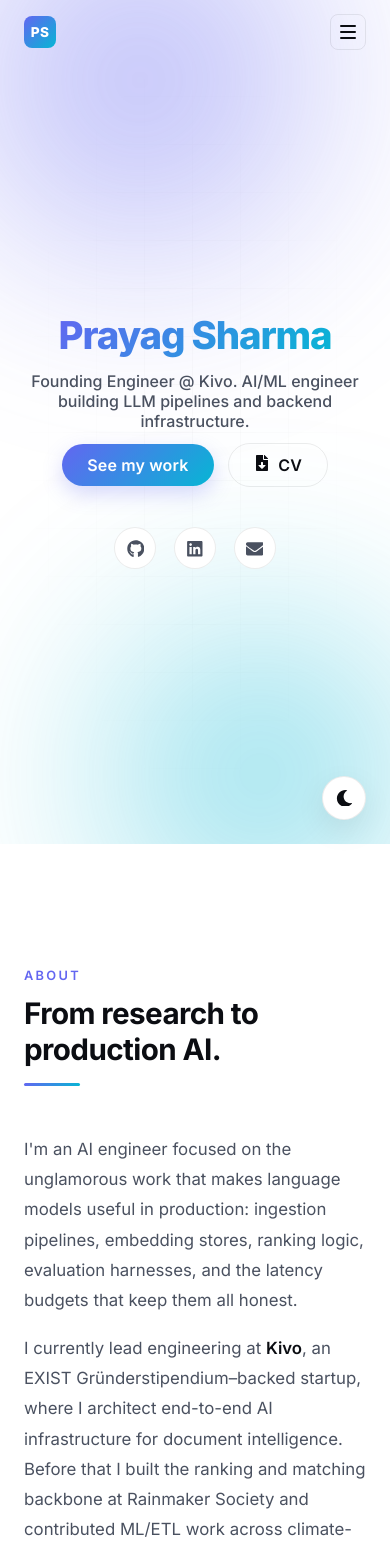
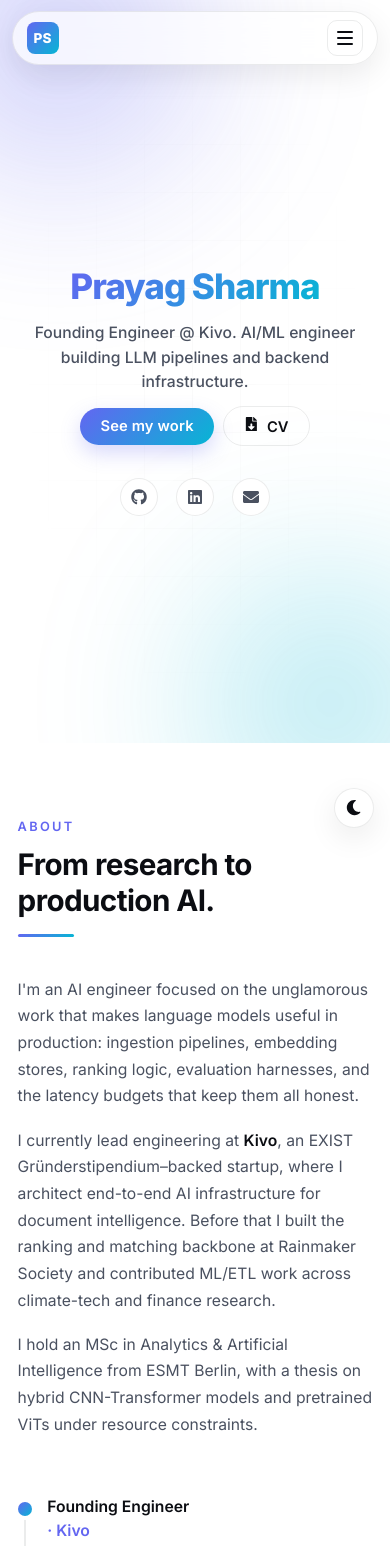
Before and after one commit to prayag2301/websitePS, a React (Create React App) app: page / in a window 390 px wide. Shown: the top 1546 px of the page. Built offline with nearby package versions, Linux system fonts and the light colour scheme.

Commit message:
feat: floating pill navbar on scroll + mobile layout polish
Navbar morphs into a centered glass pill once the homepage scrolls past
the hero, then smoothly reverts at the top. Tightens padding, type, and
grid behavior across Hero/About/Projects/Skills/Contact on mobile.

```diff
--- a/src/App.css
+++ b/src/App.css
@@ -7,6 +7,16 @@
 
 section {
   scroll-margin-top: 80px;
+}
+
+@media (max-width: 760px) {
+  section {
+    scroll-margin-top: 64px;
+  }
+
+  .section-divider {
+    margin: 0.85rem 0 1.75rem;
+  }
 }
 
 .section-heading {
--- a/src/components/About/About.css
+++ b/src/components/About/About.css
@@ -107,3 +107,46 @@
     gap: 2.5rem;
   }
 }
+
+@media (max-width: 760px) {
+  .about {
+    padding: 72px 1.1rem;
+  }
+
+  .about__head {
+    margin-bottom: 2rem;
+  }
+
+  .about__intro p {
+    font-size: 0.98rem;
+    line-height: 1.7;
+  }
+
+  .timeline::before {
+    left: 6px;
+  }
+
+  .timeline__item {
+    padding: 0 0 1.6rem 1.85rem;
+  }
+
+  .timeline__marker {
+    width: 14px;
+    height: 14px;
+  }
+
+  .timeline__header h3 {
+    font-size: 0.98rem;
+    line-height: 1.4;
+  }
+
+  .timeline__header h3 .timeline__company {
+    display: block;
+    margin-top: 0.15rem;
+  }
+
+  .timeline__content p {
+    font-size: 0.92rem;
+    line-height: 1.6;
+  }
+}
--- a/src/components/Contact/Contact.css
+++ b/src/components/Contact/Contact.css
@@ -91,8 +91,29 @@
   transform: translateY(-2px);
 }
 
-@media (max-width: 600px) {
+@media (max-width: 760px) {
+  .contact {
+    padding: 72px 1.1rem;
+  }
+
   .contact__card {
-    padding: 2rem 1.4rem;
+    padding: 2rem 1.3rem;
+    border-radius: 20px;
+  }
+
+  .contact__text {
+    font-size: 0.98rem;
+    line-height: 1.6;
+    margin-bottom: 1.5rem;
+  }
+
+  .contact__actions {
+    gap: 1rem;
   }
 }
+
+@media (max-width: 400px) {
+  .contact__card {
+    padding: 1.6rem 1rem;
+  }
+}
--- a/src/components/Hero/Hero.css
+++ b/src/components/Hero/Hero.css
@@ -168,3 +168,62 @@ body.dark-mode .hero__orb {
   background: var(--accent-grad);
   transform: translateY(-2px);
 }
+
+@media (max-width: 760px) {
+  .hero {
+    padding: 96px 1.1rem 56px;
+    min-height: 88vh;
+  }
+
+  .hero__orb--a {
+    width: 360px;
+    height: 360px;
+    top: -140px;
+    left: -120px;
+  }
+
+  .hero__orb--b {
+    width: 320px;
+    height: 320px;
+    bottom: -120px;
+    right: -100px;
+  }
+
+  .hero__title {
+    font-size: clamp(2.1rem, 9vw, 2.8rem);
+    line-height: 1.1;
+  }
+
+  .hero__subtitle {
+    font-size: 0.98rem;
+    line-height: 1.55;
+    padding: 0 0.25rem;
+  }
+
+  .hero__actions {
+    gap: 0.6rem;
+    margin-bottom: 2rem;
+  }
+
+  .hero__actions .btn-primary,
+  .hero__actions .btn-outline {
+    padding: 0.6rem 1.25rem;
+    font-size: 0.92rem;
+  }
+
+  .hero__socials a {
+    width: 38px;
+    height: 38px;
+    font-size: 1rem;
+  }
+}
+
+@media (max-width: 380px) {
+  .hero {
+    padding: 88px 0.9rem 48px;
+  }
+
+  .hero__title {
+    font-size: 1.95rem;
+  }
+}
--- a/src/components/NavigationBar/NavigationBar.css
+++ b/src/components/NavigationBar/NavigationBar.css
@@ -4,28 +4,41 @@
   left: 0;
   right: 0;
   z-index: 1000;
-  padding: 0.9rem 0;
-  background: transparent;
-  transition: background-color 0.3s ease, backdrop-filter 0.3s ease,
-    border-color 0.3s ease;
-  border-bottom: 1px solid transparent;
-}
-
-.nav--scrolled {
-  background: color-mix(in srgb, var(--bg) 80%, transparent);
-  backdrop-filter: saturate(180%) blur(14px);
-  -webkit-backdrop-filter: saturate(180%) blur(14px);
-  border-bottom-color: var(--border);
+  padding: 1rem 1rem 0;
+  pointer-events: none;
+  transition: padding 0.4s cubic-bezier(0.22, 1, 0.36, 1);
 }
 
 .nav__inner {
+  pointer-events: auto;
   max-width: 1200px;
   margin: 0 auto;
-  padding: 0 1.5rem;
+  padding: 0.55rem 1.25rem;
   display: flex;
   align-items: center;
   justify-content: space-between;
   gap: 1rem;
+  background: transparent;
+  border: 1px solid transparent;
+  border-radius: 18px;
+  box-shadow: none;
+  transition: max-width 0.55s cubic-bezier(0.22, 1, 0.36, 1),
+    padding 0.45s cubic-bezier(0.22, 1, 0.36, 1),
+    border-radius 0.45s cubic-bezier(0.22, 1, 0.36, 1),
+    background-color 0.35s ease, border-color 0.35s ease,
+    box-shadow 0.35s ease, backdrop-filter 0.35s ease;
+}
+
+.nav--scrolled .nav__inner {
+  max-width: 540px;
+  padding: 0.5rem 0.9rem;
+  justify-content: center;
+  background: color-mix(in srgb, var(--bg) 72%, transparent);
+  border-color: var(--border);
+  border-radius: 999px;
+  box-shadow: var(--shadow);
+  backdrop-filter: saturate(180%) blur(16px);
+  -webkit-backdrop-filter: saturate(180%) blur(16px);
 }
 
 .nav__brand {
@@ -35,10 +48,25 @@
   color: var(--text);
   font-weight: 700;
   letter-spacing: -0.01em;
+  max-width: 320px;
+  opacity: 1;
+  overflow: hidden;
+  white-space: nowrap;
+  transition: max-width 0.5s cubic-bezier(0.22, 1, 0.36, 1),
+    opacity 0.3s ease, margin 0.5s cubic-bezier(0.22, 1, 0.36, 1),
+    transform 0.5s cubic-bezier(0.22, 1, 0.36, 1);
 }
 
 .nav__brand:hover {
   color: var(--text);
+}
+
+.nav--scrolled .nav__brand {
+  max-width: 0;
+  opacity: 0;
+  margin-right: -1rem;
+  transform: translateX(-8px);
+  pointer-events: none;
 }
 
 .nav__logo {
@@ -53,6 +81,7 @@
   font-size: 0.85rem;
   font-weight: 800;
   letter-spacing: 0.02em;
+  flex-shrink: 0;
 }
 
 .nav__name {
@@ -62,14 +91,20 @@
 .nav__links {
   display: flex;
   align-items: center;
-  gap: 1.75rem;
+  gap: 1.5rem;
+  transition: gap 0.4s cubic-bezier(0.22, 1, 0.36, 1);
+}
+
+.nav--scrolled .nav__links {
+  gap: 1.2rem;
 }
 
 .nav__links a {
   color: var(--text-muted);
-  font-size: 0.95rem;
+  font-size: 0.93rem;
   font-weight: 500;
   transition: color 0.2s ease;
+  white-space: nowrap;
 }
 
 .nav__links a:hover {
@@ -82,12 +117,13 @@
   height: 36px;
   background: transparent;
   border: 1px solid var(--border);
-  border-radius: 8px;
+  border-radius: 10px;
   flex-direction: column;
   align-items: center;
   justify-content: center;
   gap: 4px;
   cursor: pointer;
+  flex-shrink: 0;
 }
 
 .nav__toggle span {
@@ -99,28 +135,79 @@
 }
 
 @media (max-width: 760px) {
+  .nav {
+    padding: 0.7rem 0.75rem 0;
+  }
+
+  .nav__inner {
+    padding: 0.5rem 0.85rem;
+    background: color-mix(in srgb, var(--bg) 72%, transparent);
+    border-color: var(--border);
+    border-radius: 999px;
+    box-shadow: var(--shadow);
+    backdrop-filter: saturate(180%) blur(16px);
+    -webkit-backdrop-filter: saturate(180%) blur(16px);
+    justify-content: space-between;
+    max-width: 100%;
+  }
+
+  .nav--scrolled .nav__inner {
+    max-width: 340px;
+    padding: 0.4rem 0.75rem;
+    justify-content: space-between;
+  }
+
   .nav__name {
     display: none;
   }
+
+  .nav__brand {
+    max-width: 40px;
+  }
+
+  .nav--scrolled .nav__brand {
+    max-width: 40px;
+    opacity: 1;
+    margin-right: 0;
+    transform: none;
+    pointer-events: auto;
+  }
+
   .nav__toggle {
     display: inline-flex;
   }
+
   .nav__links {
     position: absolute;
-    top: 100%;
-    right: 1rem;
+    top: calc(100% + 0.5rem);
+    right: 0.75rem;
     flex-direction: column;
     align-items: flex-start;
-    gap: 0.4rem;
+    gap: 0.5rem;
     background: var(--surface);
     border: 1px solid var(--border);
-    border-radius: 12px;
-    padding: 0.75rem 1rem;
+    border-radius: 14px;
+    padding: 0.85rem 1.1rem;
     min-width: 180px;
     box-shadow: var(--shadow);
     display: none;
   }
+
   .nav__links--open {
     display: flex;
   }
+
+  .nav__links a {
+    font-size: 0.98rem;
+    padding: 0.2rem 0;
+  }
 }
+
+@media (prefers-reduced-motion: reduce) {
+  .nav,
+  .nav__inner,
+  .nav__brand,
+  .nav__links {
+    transition: none;
+  }
+}
--- a/src/components/Projects/Projects.css
+++ b/src/components/Projects/Projects.css
@@ -162,3 +162,32 @@ body.dark-mode .project-card__stack li {
 .project-card__actions svg {
   font-size: 0.75rem;
 }
+
+@media (max-width: 760px) {
+  .projects {
+    padding: 72px 1.1rem;
+  }
+
+  .projects__head {
+    margin-bottom: 2rem;
+  }
+
+  .projects__grid {
+    grid-template-columns: 1fr;
+    gap: 1.1rem;
+  }
+
+  .project-card {
+    padding: 1.3rem 1.25rem 1.15rem;
+    border-radius: 16px;
+  }
+
+  .project-card__title {
+    font-size: 1.08rem;
+  }
+
+  .project-card__blurb {
+    font-size: 0.92rem;
+    line-height: 1.6;
+  }
+}
--- a/src/components/Skills/Skills.css
+++ b/src/components/Skills/Skills.css
@@ -72,3 +72,28 @@
 body.dark-mode .skill-group__list li {
   background: rgba(255, 255, 255, 0.04);
 }
+
+@media (max-width: 760px) {
+  .skills {
+    padding: 72px 1.1rem;
+  }
+
+  .skills__head {
+    margin-bottom: 2rem;
+  }
+
+  .skills__grid {
+    grid-template-columns: 1fr;
+    gap: 1rem;
+  }
+
+  .skill-group {
+    padding: 1.2rem 1.2rem 1rem;
+    border-radius: 14px;
+  }
+
+  .skill-group__list li {
+    font-size: 0.82rem;
+    padding: 0.28rem 0.65rem;
+  }
+}
--- a/src/components/ThemeToggle/ThemeToggle.css
+++ b/src/components/ThemeToggle/ThemeToggle.css
@@ -24,3 +24,13 @@
   background: var(--accent-grad);
   border-color: transparent;
 }
+
+@media (max-width: 760px) {
+  .theme-toggle {
+    bottom: 1rem;
+    right: 1rem;
+    width: 40px;
+    height: 40px;
+    font-size: 0.95rem;
+  }
+}
```
